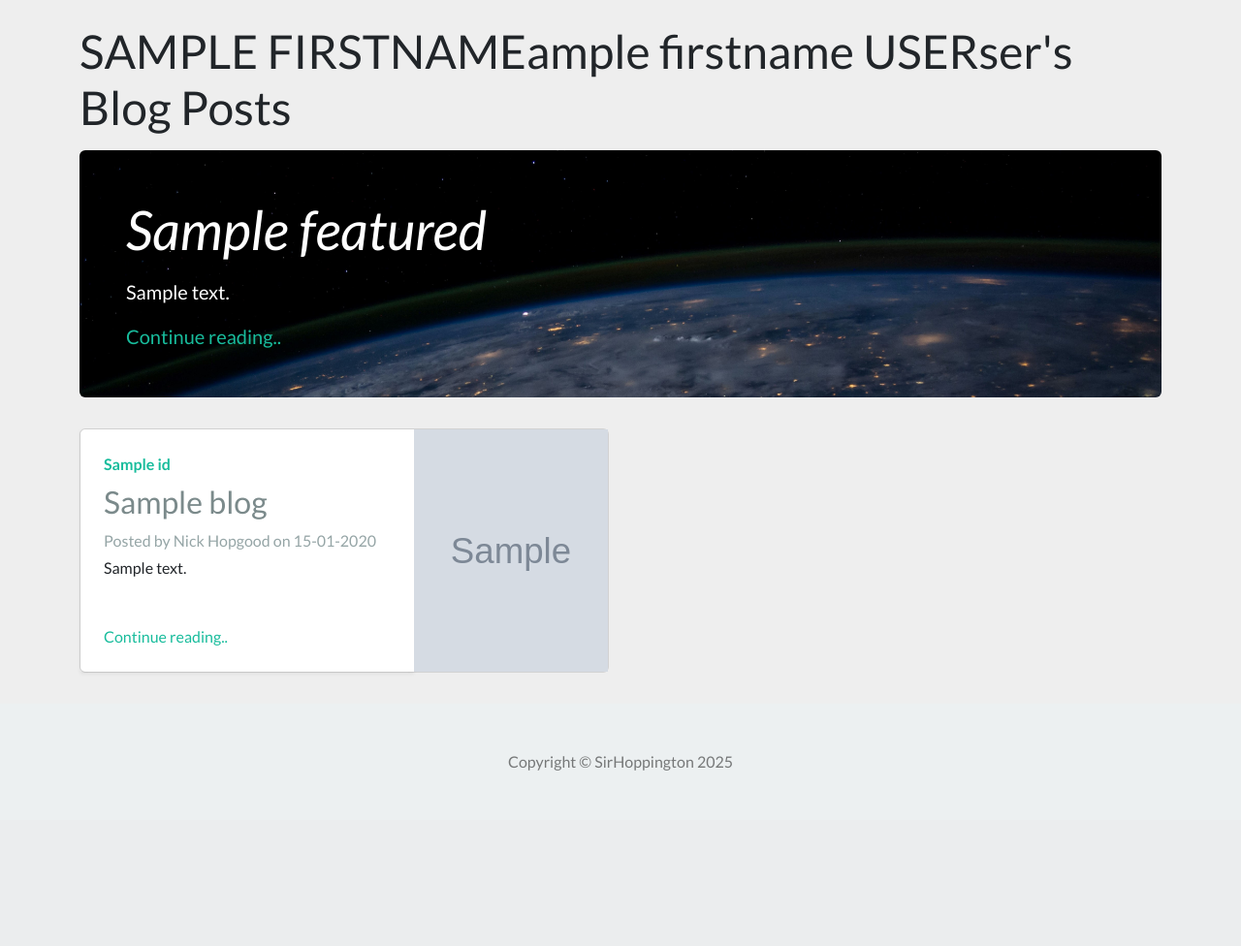
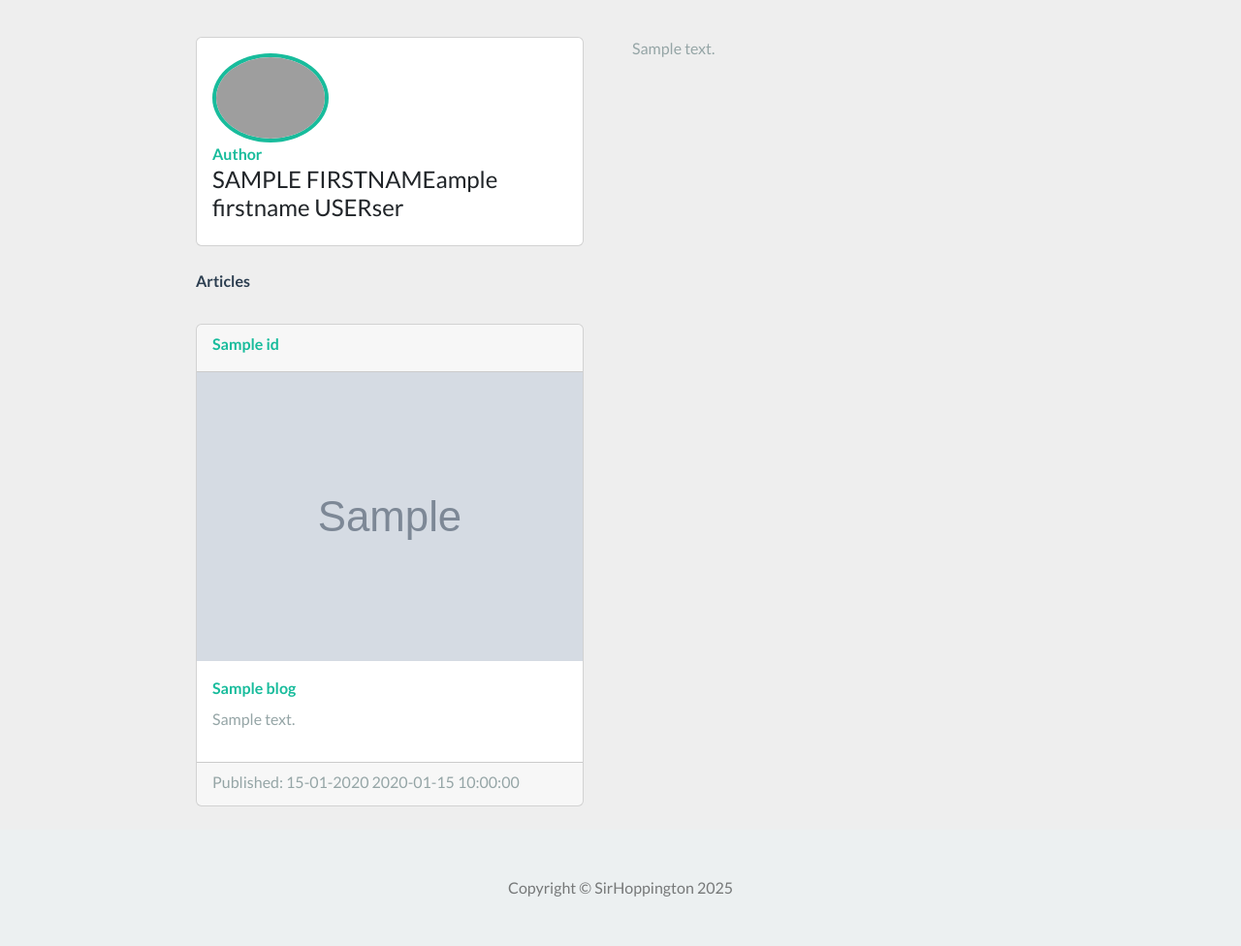
Before and after one commit to SirHoppington/sirbloggington, a Python web app: template flask-image/app/templates/profile.html in a window 1280 px wide. Shown: the part 82-1058 px from the top of the page at 97% size. Before the commit the page ends 877 px from the top, so only its background shows below. Run offline with Jinja, Linux system fonts and the light colour scheme; the template is opened without the code that fills it: most values are stand-ins (such as "Sample title", 1, 10 or a date in 2020); grey boxes marked "Sample" are stand-in pictures; some libraries are stand-ins or nearby versions; grey boxes are pictures that could not be loaded.

Commit message:
reformatting

```diff
--- a/flask-image/app/Blog/blog_routes.py
+++ b/flask-image/app/Blog/blog_routes.py
@@ -19,6 +19,7 @@ import markdown
 import gzip
 import subprocess
 from sqlalchemy.orm import joinedload
+from app.utilities import estimate_reading_time
 
 blogs = Blueprint('blogs', __name__)
 
@@ -146,9 +147,10 @@ def get_single_blog(title):
     middle_index = len(query_tags)//2
     query_blogs = db.session.query(Blog).filter(
         (tag_blog.c.blog_id == id.id) & (tag_blog.c.tag_id == Tag.id)).all()
+    reading_time = estimate_reading_time(blog.content)
     return render_template('blog_post.html', blog=blog, blogs=latest[:10], html=html,
                            query_tags=query_tags, query_blogs=query_blogs, first_half_tags=query_tags[:middle_index],
-                           second_half_tags=query_tags[middle_index:], topics=all_tags[0:20], title=title, environment=os.getenv("ENVIRONMENT", "development"))
+                           second_half_tags=query_tags[middle_index:], topics=all_tags[0:20], title=title,reading_time=reading_time, environment=os.getenv("ENVIRONMENT", "development"))
 
 
 @blogs.route('/<tag>', methods=["GET"])
--- a/flask-image/app/User/user_model.py
+++ b/flask-image/app/User/user_model.py
@@ -10,6 +10,8 @@ class User(UserMixin, db.Model):
     email = db.Column(db.String(120), nullable=False, unique=True)
     password = db.Column(db.String(120), nullable=False)
     role = db.Column(db.String(120), nullable=False)
+    bio = db.Column(db.Text, nullable=True)
+    profile_pic = db.Column(db.String)
     blogs = db.relationship('Blog', back_populates='author',  lazy='dynamic')
 
     def __repr__(self):
--- a/flask-image/app/User/user_route.py
+++ b/flask-image/app/User/user_route.py
@@ -11,6 +11,7 @@ from app.Tags_Blog.tag_blog_table import tag_blog
 from app.Subscriber.subscriber_model import Subscriber
 from app.forms import AddBlog
 from app.queries import blogs_query, subscribers_query, all_tags_query, tags_query, blogs_by_author
+from app.utilities import estimate_reading_time
 
 from werkzeug.utils import secure_filename
 from datetime import datetime
--- a/flask-image/app/templates/base.html
+++ b/flask-image/app/templates/base.html
@@ -20,9 +20,14 @@
 <script src="https://code.jquery.com/jquery-3.6.0.js"
   integrity="sha256-H+K7U5CnXl1h5ywQfKtSj8PCmoN9aaq30gDh27Xc0jk="
   crossorigin="anonymous"> </script>
+<style>
+  .container {
+    max-width: 900px;
+  }
+</style>
 {% block head %}{% endblock %}
 </head>
-<nav class="navbar navbar-expand-lg navbar-dark bg-primary" data-bs-theme="dark">
+<nav class="navbar fixed-top navbar-expand-lg navbar-dark bg-primary" data-bs-theme="dark">
     <div class="container-fluid">
         <a class="""nav-link" href="{{ url_for('blogs.get_all_blogs') }}"> <img
         src="{{url_for('static', filename='imgs/sirhoppington.png')}}" alt="Large Logo" class="img-logo d-none d-sm-block">
@@ -75,6 +80,7 @@ function closeSubscribe() {
         </div>
     </div>
 </nav>
+<br>
 {% with messages = get_flashed_messages() %}
   {% if messages %}
     <ul class=flashes>
--- a/flask-image/app/templates/profile.html
+++ b/flask-image/app/templates/profile.html
@@ -3,28 +3,45 @@
     <style>.jumbotron {
     background-image: url("{{url_for('static', filename='imgs/nasa.jpg') }}");
     background-size: cover;}
+    .featured_image {
+        max-width: 400px;
+        max-height: 300px;
+    }
+    .card {
+        max-width: 400px;
+        max-height:600px;
+    }
+    .card-container {
+        align-items: stretch;
+    }
     </style>
 {% endblock %}
 {% block content %}
     <br>
+    <br>
+    <br>
+    <br>
     <div class="container">
-        <div class="row mb-2">
-            <h1>{{author.firstname[0]|upper }}{{ author.firstname[1:] }} {{author.lastname[0]|upper }}{{ author.lastname[1:] }}'s Blog Posts</h1>
-        </div>
-        <div class="jumbotron p-3 p-md-5 text-white rounded bg-dark">
-        <div class="col-md-6 px-0">
-            <h1 class="display-4 font-italic">{{ featured.title }}</h1>
-        <p class="lead my-3"> {{ featured.summary }}</p>
-            <p class="lead mb-0">
-                <a href={{ url_for('blogs.get_single_blog', title=featured.title) }}> Continue reading..</a>
-            </p>
+        <div class="row">
+            <div class="col">
+                <div class="card">
+                <div class="card-body d-flex flex-column">
+                <img class="card-img-left rounded-circle mr-4" style="width: 120px; border: 4px solid #18BC9C;" src="{{url_for('static', filename='imgs/'+author.profile_pic) }}" alt="">
+                    <span style="font-weight: 600; color: #18BC9C;">Author</span>
+                    <h4>{{author.firstname[0]|upper }}{{ author.firstname[1:] }} {{author.lastname[0]|upper }}{{ author.lastname[1:] }}</h4>
                 </div>
             </div>
-<div class="row mb-2">
-{%  for blog in homepage %}
-    <div class="col-md-6">
-<div class="card flex-md-row mb-4 box-shadow h-md-250">
-        <div class="col p-4 d-flex flex-column position-static shadow-sm">
+        </div>
+        <div class="col">
+        <p class="text-secondary">{{ author.bio }}</p>
+    </div>
+        </div>
+        <br>
+    <strong class="d-inline-block mb-2 text-primary">Articles</strong>
+<div class="card-deck">
+{%  for blog in blogs %}
+    <div class="card my-4 box-shadow h-md-250">
+        <div class="card-header">
             <strong class="d-inline-block mb-2 text-primary">
                     {%  for tag in tags %}
                         {% if tag[1].id == blog.id %}
@@ -32,19 +49,19 @@
                         {% endif %}
                     {% endfor %}
         </strong>
-    <h3 classs="mb-0">
-        <a class="text-dark" href={{ url_for('blogs.get_single_blog', title=blog.title) }}> {{ blog.title }}</a>
-    </h3>
-        <div class="mb-1 text-muted"> Posted by Nick Hopgood on {{ blog.created_at.strftime('%d-%m-%Y') }} </div>
-        <p class="card-text mb-auto">
-            {{ blog.summary }}
-        </p>
-        <a href={{ url_for('blogs.get_single_blog', title=blog.title) }}> Continue reading.. </a>
         </div>
-    <img class=" card-img-right flex-auto d-none d-md-block" data-src="holder.js/200x250?theme=thumb" alt="Thumbnail [200x250}" style="width: 200px; height: 250px;" src="{{url_for('static', filename='imgs/'+blog.thumbnail) }}" data-holder-rendered="true">
+      <img class="featured_image" alt="Thumbnail [200x250}" src="{{url_for('static', filename='imgs/'+blog.thumbnail) }}">
+      <div class="card-body d-flex flex-column">
+        <strong class="d-inline-block mb-2 lg text-primary">
+            <a href={{ url_for('blogs.get_single_blog', title=blog.title) }}> {{ blog.title }}</a>
+            </strong>
+        <p class="text-secondary">{{ blog.summary }}</p>
+      </div>
+      <div class="card-footer text-muted">
+        <div class="mb-1 text-muted"> Published: {{ blog.created_at.strftime('%d-%m-%Y') }} {{ estimate_reading_time(blog.content) }} </div>
       </div>
     </div>
-{%  endfor %}
+{% endfor %}
 </div>
 </div>
 {% endblock content %}
```
Also changed, not shown: flask-image/app/Admin/admin_route.py (+50 -0 lines), flask-image/app/__init__.py (+7 -2 lines), flask-image/app/templates/admin/add_user.html (added, +25 -0 lines), flask-image/app/templates/admin/edit_user.html (added, +76 -0 lines), flask-image/app/templates/blog_post.html (+38 -46 lines), flask-image/app/templates/index.html (+16 -14 lines), flask-image/app/utilities.py (added, +10 -0 lines). Lines whose indentation alone changed are shown as unchanged.
